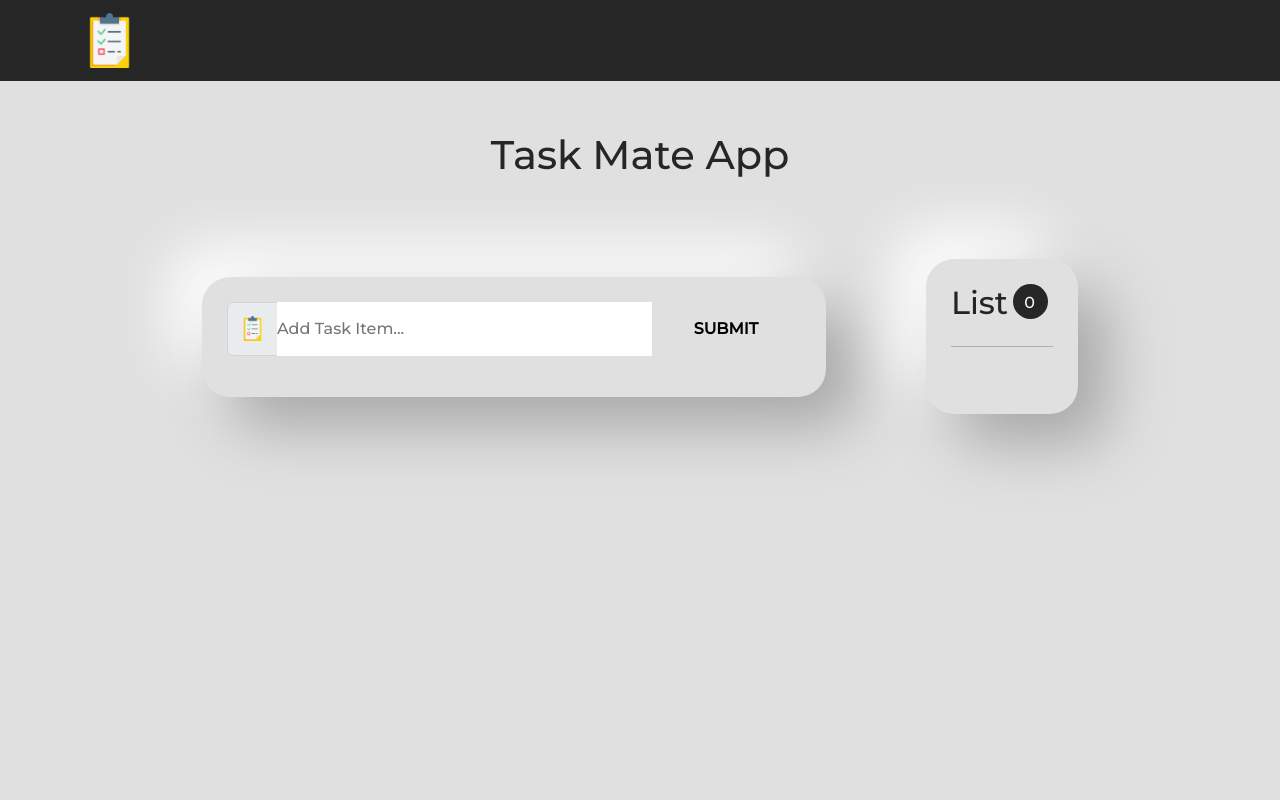
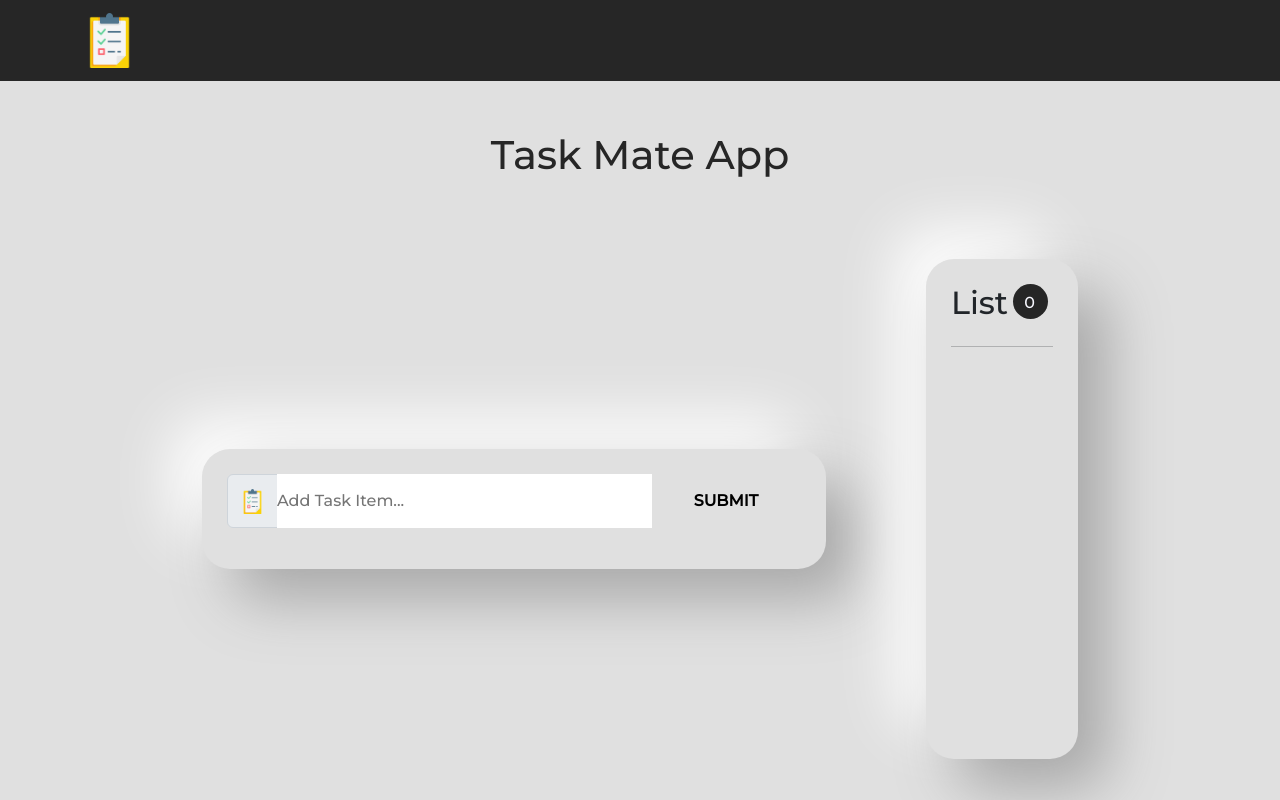
Before and after one commit to Enocho1-1/Task-Mate, a React (Create React App) app in the folder taskmate/: page / in a window 1280 px wide. Built offline with nearby package versions, Linux system fonts and the light colour scheme.

Commit message:
Update userlist.css

```diff
--- a/taskmate/src/components/userlist.css
+++ b/taskmate/src/components/userlist.css
@@ -41,6 +41,8 @@ button img{
 .tasklistContainer{
     margin: 0 50px;
     padding: 25px;
+    height: 31.25rem;
+    overflow-y: scroll;
     border-radius: 28px;
     background: #e0e0e0;
     box-shadow:  30px 30px 60px #a8a8a8,
```
